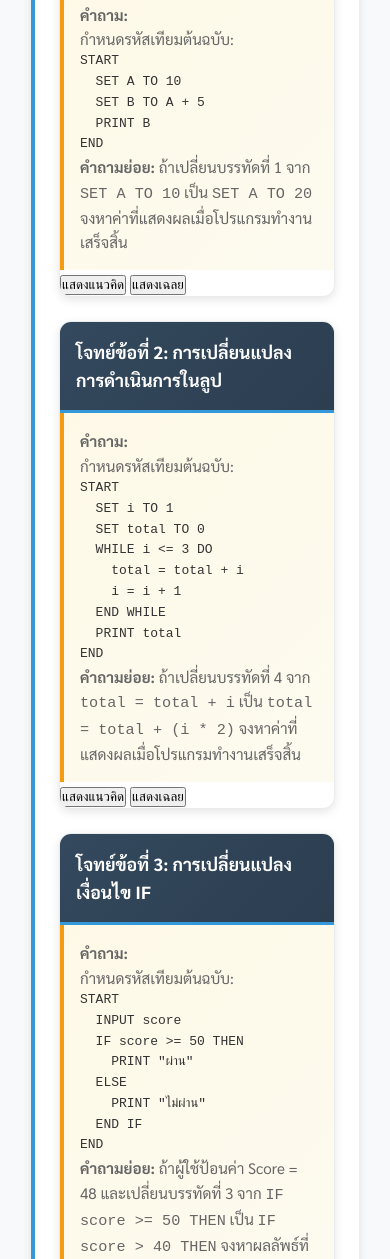
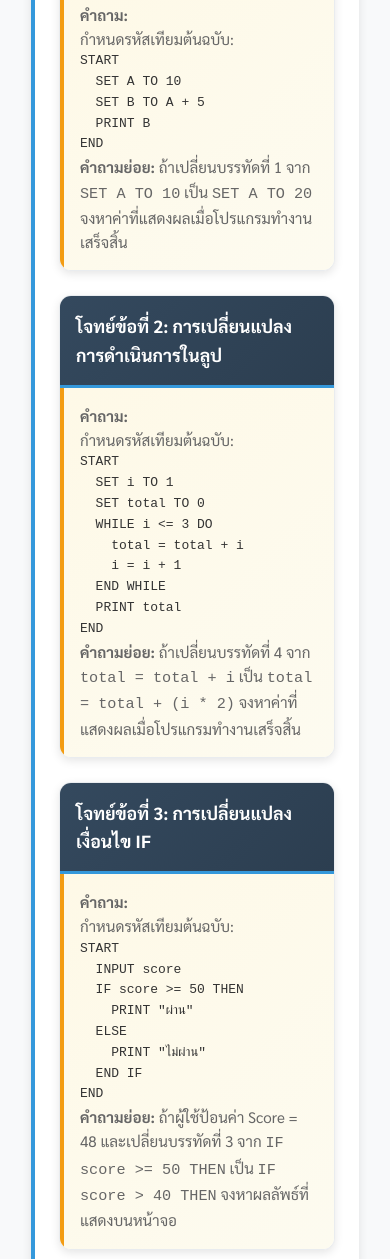
Before and after one commit to krujeen/ocom2025, a plain HTML site: page chapters/ch10-4.html in a window 390 px wide. Shown: the part 3239-4498 px from the top of the page. Drawn offline with nearby package versions, Linux system fonts and the light colour scheme.

Commit message:
Update ch10-4.html

```diff
--- a/chapters/ch10-4.html
+++ b/chapters/ch10-4.html
@@ -121,7 +121,7 @@ END</code></pre>
                         <p><strong>คำถามย่อย:</strong> ถ้าเปลี่ยนบรรทัดที่ 1 จาก <code>SET A TO 10</code> เป็น <code>SET A TO 20</code> จงหาค่าที่แสดงผลเมื่อโปรแกรมทำงานเสร็จสิ้น</p>
                     </div>
 
-                    <button onclick="toggleSection('approach-1')" class="toggle-btn">แสดงแนวคิด</button>
+
                     <div id="approach-1" class="approach-box" style="display: none;">
                         <h4>แนวคิด</h4>
                         <ul>
@@ -130,7 +130,7 @@ END</code></pre>
                         </ul>
                     </div>
 
-                    <button onclick="toggleSection('solution-1')" class="toggle-btn">แสดงเฉลย</button>
+
                     <div id="solution-1" class="solution-box" style="display: none;">
                         <h4>เฉลย</h4>
                         <table class="trace-table">
@@ -172,7 +172,7 @@ END</code></pre>
                         <p><strong>คำถามย่อย:</strong> ถ้าเปลี่ยนบรรทัดที่ 4 จาก <code>total = total + i</code> เป็น <code>total = total + (i * 2)</code> จงหาค่าที่แสดงผลเมื่อโปรแกรมทำงานเสร็จสิ้น</p>
                     </div>
 
-                    <button onclick="toggleSection('approach-2')" class="toggle-btn">แสดงแนวคิด</button>
+
                     <div id="approach-2" class="approach-box" style="display: none;">
                         <h4>แนวคิด</h4>
                         <ul>
@@ -181,7 +181,7 @@ END</code></pre>
                         </ul>
                     </div>
 
-                    <button onclick="toggleSection('solution-2')" class="toggle-btn">แสดงเฉลย</button>
+
                     <div id="solution-2" class="solution-box" style="display: none;">
                         <h4>เฉลย</h4>
                         <table class="trace-table">
@@ -232,7 +232,7 @@ END</code></pre>
                         <p><strong>คำถามย่อย:</strong> ถ้าผู้ใช้ป้อนค่า Score = 48 และเปลี่ยนบรรทัดที่ 3 จาก <code>IF score >= 50 THEN</code> เป็น <code>IF score > 40 THEN</code> จงหาผลลัพธ์ที่แสดงบนหน้าจอ</p>
                     </div>
 
-                    <button onclick="toggleSection('approach-3')" class="toggle-btn">แสดงแนวคิด</button>
+
                     <div id="approach-3" class="approach-box" style="display: none;">
                         <h4>แนวคิด</h4>
                         <ul>
@@ -241,7 +241,7 @@ END</code></pre>
                         </ul>
                     </div>
 
-                    <button onclick="toggleSection('solution-3')" class="toggle-btn">แสดงเฉลย</button>
+
                     <div id="solution-3" class="solution-box" style="display: none;">
                         <h4>เฉลย</h4>
                         <ol>
@@ -271,7 +271,7 @@ END</code></pre>
                         <p><strong>คำถามย่อย:</strong> ถ้าเปลี่ยนบรรทัดที่ 3 จาก <code>WHILE x < 10 DO</code> เป็น <code>WHILE x <= 10 DO</code> จงหาค่าที่แสดงผลเมื่อโปรแกรมทำงานเสร็จสิ้น</p>
                     </div>
 
-                    <button onclick="toggleSection('approach-4')" class="toggle-btn">แสดงแนวคิด</button>
+
                     <div id="approach-4" class="approach-box" style="display: none;">
                         <h4>แนวคิด</h4>
                         <ul>
@@ -279,7 +279,7 @@ END</code></pre>
                         </ul>
                     </div>
 
-                    <button onclick="toggleSection('solution-4')" class="toggle-btn">แสดงเฉลย</button>
+
                     <div id="solution-4" class="solution-box" style="display: none;">
                         <h4>เฉลย</h4>
                         <table class="trace-table">
@@ -326,7 +326,7 @@ END</code></pre>
                         <p><strong>คำถามย่อย:</strong> ถ้าเปลี่ยนบรรทัดที่ 4 จาก <code>count = count + 1</code> เป็น <code>count = count + 2</code> จงหาค่าที่แสดงผลเมื่อโปรแกรมทำงานเสร็จสิ้น</p>
                     </div>
 
-                    <button onclick="toggleSection('approach-5')" class="toggle-btn">แสดงแนวคิด</button>
+
                     <div id="approach-5" class="approach-box" style="display: none;">
                         <h4>แนวคิด</h4>
                         <ul>
@@ -334,7 +334,7 @@ END</code></pre>
                         </ul>
                     </div>
 
-                    <button onclick="toggleSection('solution-5')" class="toggle-btn">แสดงเฉลย</button>
+
                     <div id="solution-5" class="solution-box" style="display: none;">
                         <h4>เฉลย</h4>
                         <table class="trace-table">
@@ -389,7 +389,7 @@ END</code></pre>
                         <p><strong>คำถามย่อย:</strong> ถ้าเปลี่ยนบรรทัดที่ 1 จาก <code>SET X TO 5</code> เป็น <code>SET X TO 8</code> จงหาค่าที่แสดงผลเมื่อโปรแกรมทำงานเสร็จสิ้น</p>
                     </div>
 
-                    <button onclick="toggleSection('approach-6')" class="toggle-btn">แสดงแนวคิด</button>
+
                     <div id="approach-6" class="approach-box" style="display: none;">
                         <h4>แนวคิด</h4>
                         <ul>
@@ -397,7 +397,7 @@ END</code></pre>
                         </ul>
                     </div>
 
-                    <button onclick="toggleSection('solution-6')" class="toggle-btn">แสดงเฉลย</button>
+
                     <div id="solution-6" class="solution-box" style="display: none;">
                         <h4>เฉลย</h4>
                         <p>X = 8, Y = 8 × 2 = 16, Y = 16 - 3 = 13</p>
@@ -422,7 +422,7 @@ END</code></pre>
                         <p><strong>คำถามย่อย:</strong> ถ้าเปลี่ยนบรรทัดที่ 4 จาก <code>sum = sum + i</code> เป็น <code>sum = sum + (i * i)</code> จงหาค่าที่แสดงผลเมื่อโปรแกรมทำงานเสร็จสิ้น</p>
                     </div>
 
-                    <button onclick="toggleSection('approach-7')" class="toggle-btn">แสดงแนวคิด</button>
+
                     <div id="approach-7" class="approach-box" style="display: none;">
                         <h4>แนวคิด</h4>
                         <ul>
@@ -431,7 +431,7 @@ END</code></pre>
                         </ul>
                     </div>
 
-                    <button onclick="toggleSection('solution-7')" class="toggle-btn">แสดงเฉลย</button>
+
                     <div id="solution-7" class="solution-box" style="display: none;">
                         <h4>เฉลย</h4>
                         <p>รอบ 1: sum = 0 + (1 × 1) = 1</p>
@@ -457,7 +457,7 @@ END</code></pre>
                         <p><strong>คำถามย่อย:</strong> ถ้าผู้ใช้ป้อนค่า num = 7 และเปลี่ยนบรรทัดที่ 3 จาก <code>IF num % 2 == 0 THEN</code> เป็น <code>IF num > 5 THEN</code> จงหาผลลัพธ์ที่แสดงบนหน้าจอ</p>
                     </div>
 
-                    <button onclick="toggleSection('approach-8')" class="toggle-btn">แสดงแนวคิด</button>
+
                     <div id="approach-8" class="approach-box" style="display: none;">
                         <h4>แนวคิด</h4>
                         <ul>
@@ -466,7 +466,7 @@ END</code></pre>
                         </ul>
                     </div>
 
-                    <button onclick="toggleSection('solution-8')" class="toggle-btn">แสดงเฉลย</button>
+
                     <div id="solution-8" class="solution-box" style="display: none;">
                         <h4>เฉลย</h4>
                         <p>num = 7, เงื่อนไข 7 > 5 เป็น True</p>
@@ -491,7 +491,7 @@ END</code></pre>
                         <p><strong>คำถามย่อย:</strong> ถ้าเปลี่ยนบรรทัดที่ 3 จาก <code>WHILE count < 5 DO</code> เป็น <code>WHILE count <= 5 DO</code> จงหาค่าที่แสดงผลเมื่อโปรแกรมทำงานเสร็จสิ้น</p>
                     </div>
 
-                    <button onclick="toggleSection('approach-9')" class="toggle-btn">แสดงแนวคิด</button>
+
                     <div id="approach-9" class="approach-box" style="display: none;">
                         <h4>แนวคิด</h4>
                         <ul>
@@ -499,7 +499,7 @@ END</code></pre>
                         </ul>
                     </div>
 
-                    <button onclick="toggleSection('solution-9')" class="toggle-btn">แสดงเฉลย</button>
+
                     <div id="solution-9" class="solution-box" style="display: none;">
                         <h4>เฉลย</h4>
                         <p>ลูปจะทำงานเมื่อ count เป็น 0, 1, 2, 3, 4, 5 (6 รอบ)</p>
@@ -530,7 +530,7 @@ END</code></pre>
                         <p><strong>คำถามย่อย:</strong> ถ้าเปลี่ยนบรรทัดที่ 4 จาก <code>x = x - 2</code> เป็น <code>x = x - 3</code> จงหาค่าที่แสดงผลเมื่อโปรแกรมทำงานเสร็จสิ้น</p>
                     </div>
 
-                    <button onclick="toggleSection('approach-10')" class="toggle-btn">แสดงแนวคิด</button>
+
                     <div id="approach-10" class="approach-box" style="display: none;">
                         <h4>แนวคิด</h4>
                         <ul>
@@ -538,7 +538,7 @@ END</code></pre>
                         </ul>
                     </div>
 
-                    <button onclick="toggleSection('solution-10')" class="toggle-btn">แสดงเฉลย</button>
+
                     <div id="solution-10" class="solution-box" style="display: none;">
                         <h4>เฉลย</h4>
                         <p>รอบ 1: PRINT 10, x = 10 - 3 = 7</p>
```
